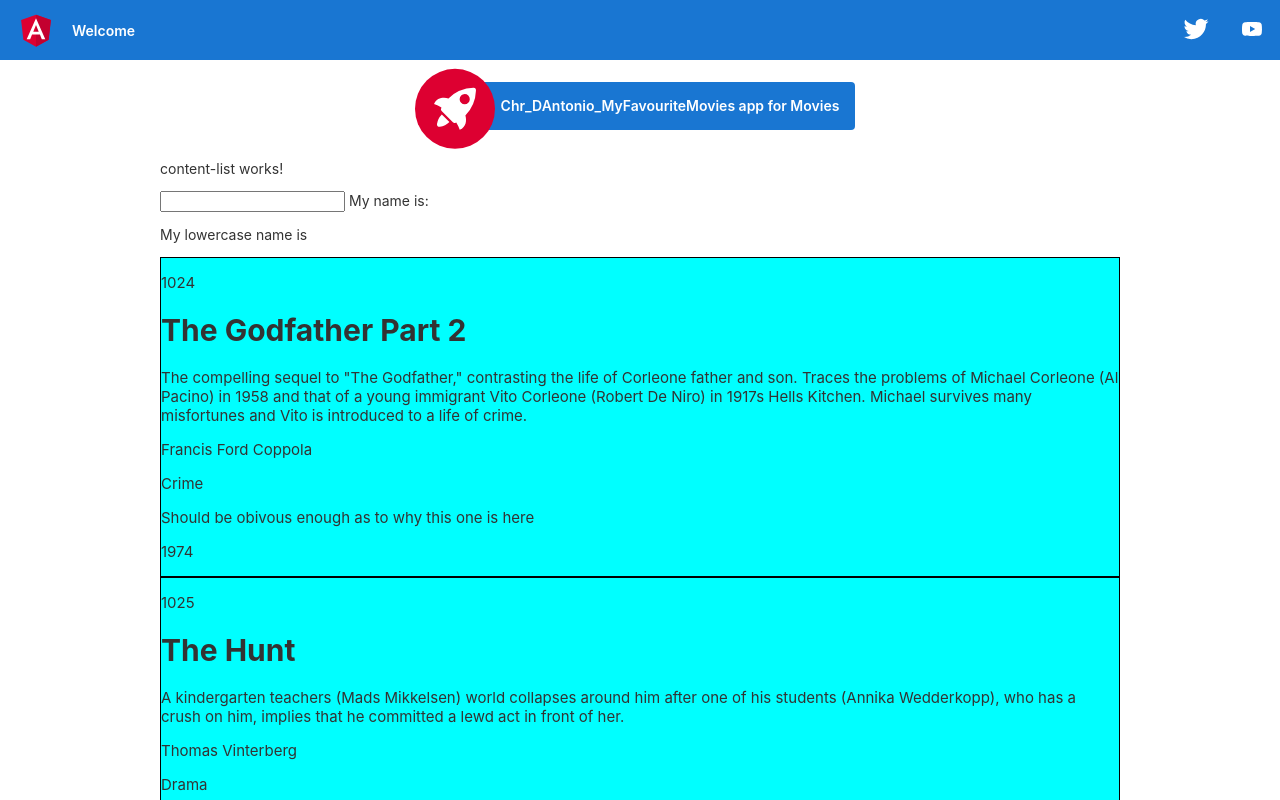
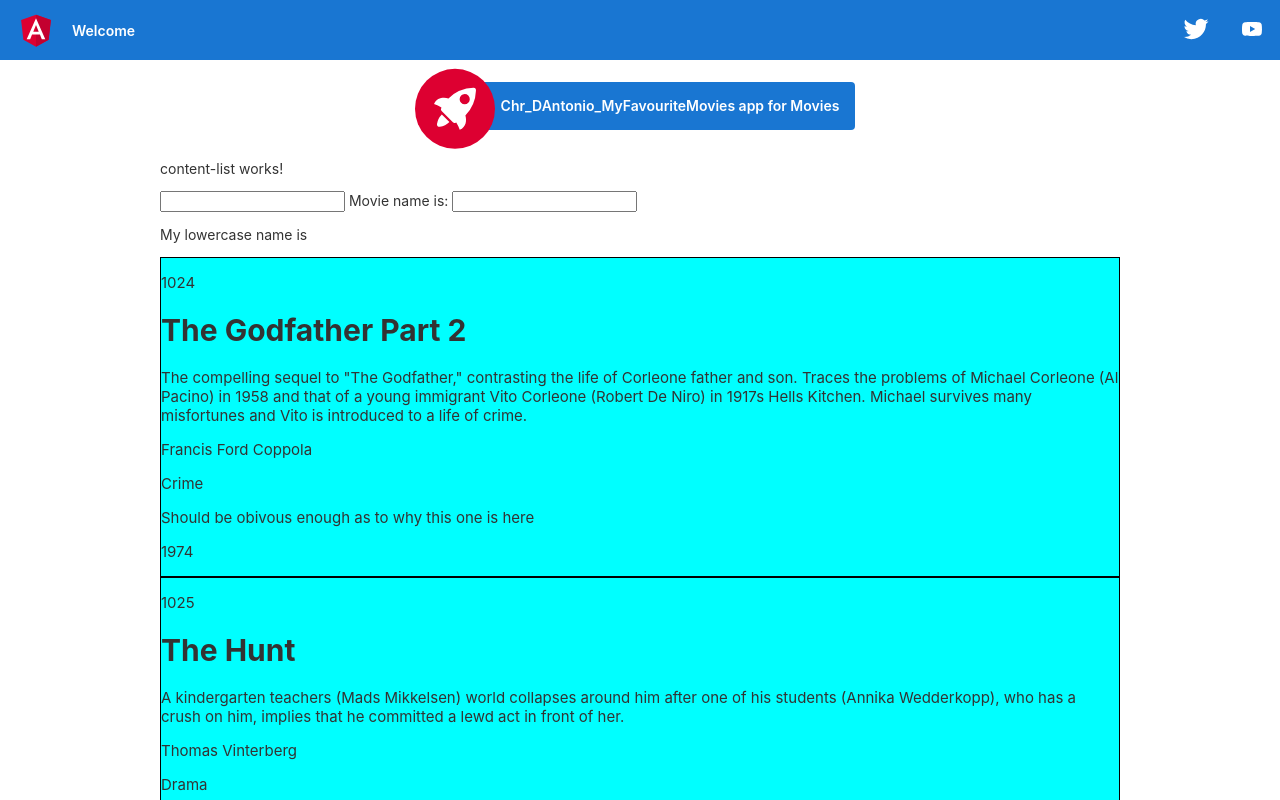
Before and after one commit to Christian-DAntonio/Chr_DAntonio_WEB601Assignments_MyFavouriteMovies, an Angular app: page / in a window 1280 px wide. Shown: the top 800 px of the page. Built offline with nearby package versions, Linux system fonts and the light colour scheme.

Commit message:
more changes

```diff
--- a/src/app/content-list/content-list.component.html
+++ b/src/app/content-list/content-list.component.html
@@ -1,5 +1,6 @@
 <p>content-list works!</p>
-<input [(ngModel)]="name"> My name is: {{ name | uppercase }}
+<input [(ngModel)]="name"> Movie name is: {{ name | uppercase }}
+<input bindon-ngModel="name">
 <p>My lowercase name is {{ name | lowercase }}</p>
 <!-- <div class="contentItem" style="border:black;border-width:2px;border-style:solid;">
     <h1>The Godfather Part 2</h1>
@@ -50,5 +51,4 @@
     <p>Release Date: 2007</p>
 </div> -->
 <app-content-card *ngFor="let content of (myContentArray | movies)" [content]="content"></app-content-card>
-<app-content-card *ngFor="let content of"></app-content-card>
 <app-content-card *ngFor="let content of myContentArray" [content]="content"></app-content-card>
```
